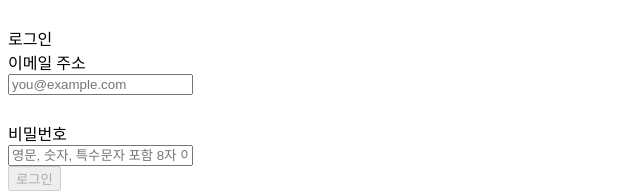
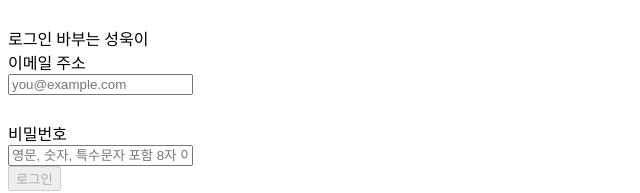
Before and after one commit to suyeon1013/login, a React (Create React App) app: page / in a window 1280 px wide. Shown: the top 193 px of the page, without its empty margins (0-640 px from the left). Built offline with nearby package versions, Linux system fonts and the light colour scheme.

Commit message:
성욱이의 코드리뷰

```diff
--- a/src/Login.jsx
+++ b/src/Login.jsx
@@ -17,7 +17,7 @@ const Login = () => {
     <div className="page">
       <div className="titleWrap">
         <br />
-        로그인
+        로그인 바부는 성욱이
       </div>
       <div className="contentWrap">
         <div className="inputTitle">이메일 주소</div>
```
